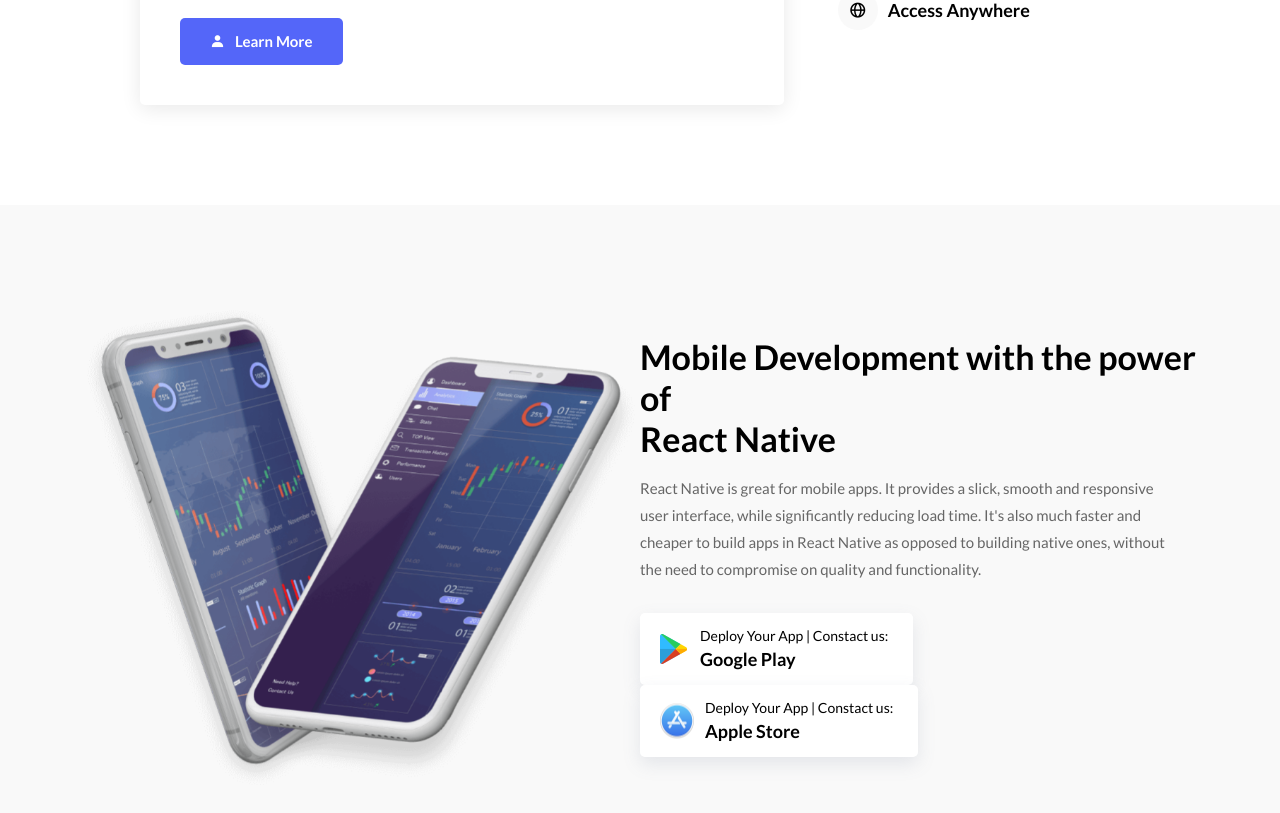
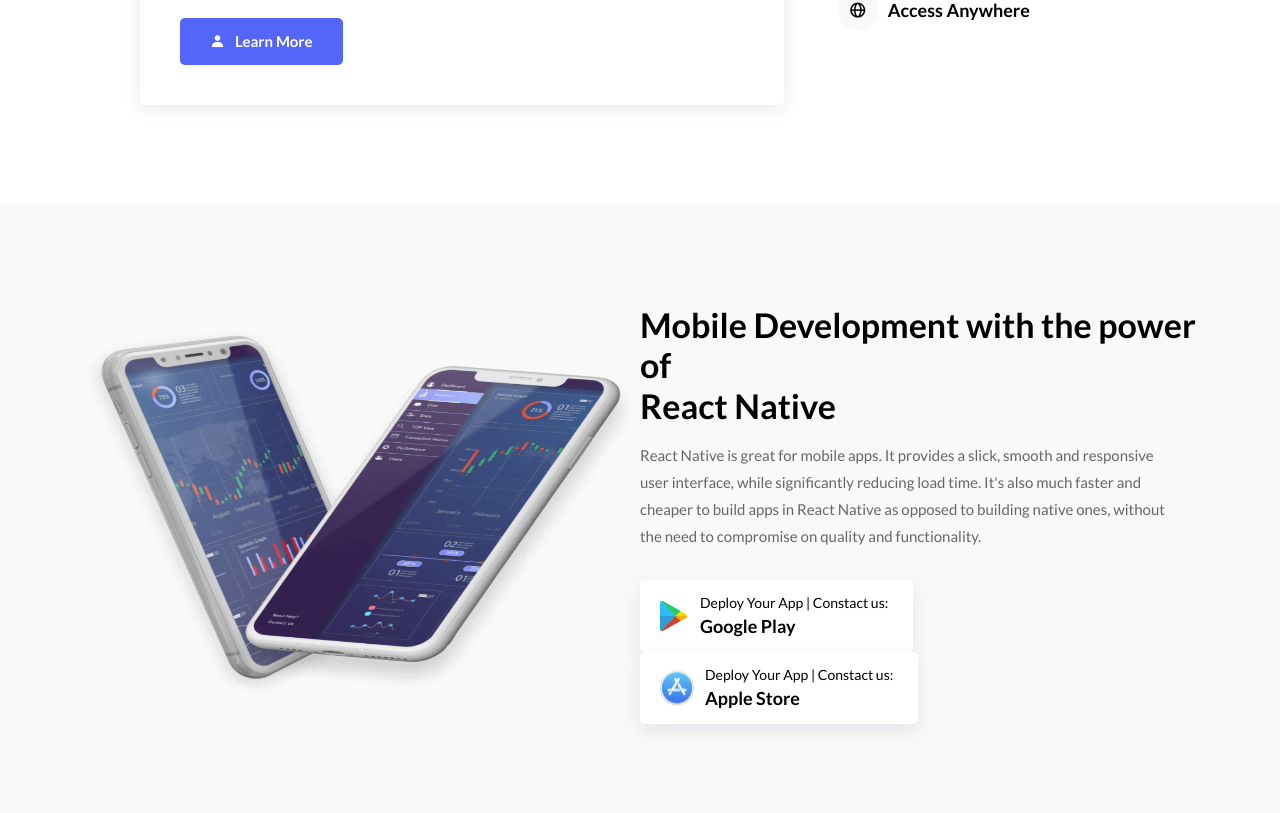
Before and after one commit to slavo3dev/prototype-next-web, a Next.js app: page /wallet in a window 1280 px wide. Shown: the part 1965-2778 px from the top of the page. Built offline with nearby package versions, Linux system fonts and the light colour scheme.

Commit message:
replacing img tags

```diff
--- a/components/Common/AppDownload.tsx
+++ b/components/Common/AppDownload.tsx
@@ -1,4 +1,4 @@
-
+import Image from "next/image";
 const AppDownload = () => {
   return (
     <>
@@ -7,7 +7,7 @@ const AppDownload = () => {
           <div className='row align-items-center m-0'>
             <div className='col-lg-6 col-md-12 p-0'>
               <div className='app-download-image'>
-                <img src='/images/app.png' alt='image' />
+                <Image src='/images/app.png' alt='Software Mobile/App Development' width={ 600 } height={400} />
               </div>
             </div>
             <div className='col-lg-6 col-md-12 p-0'>
```
